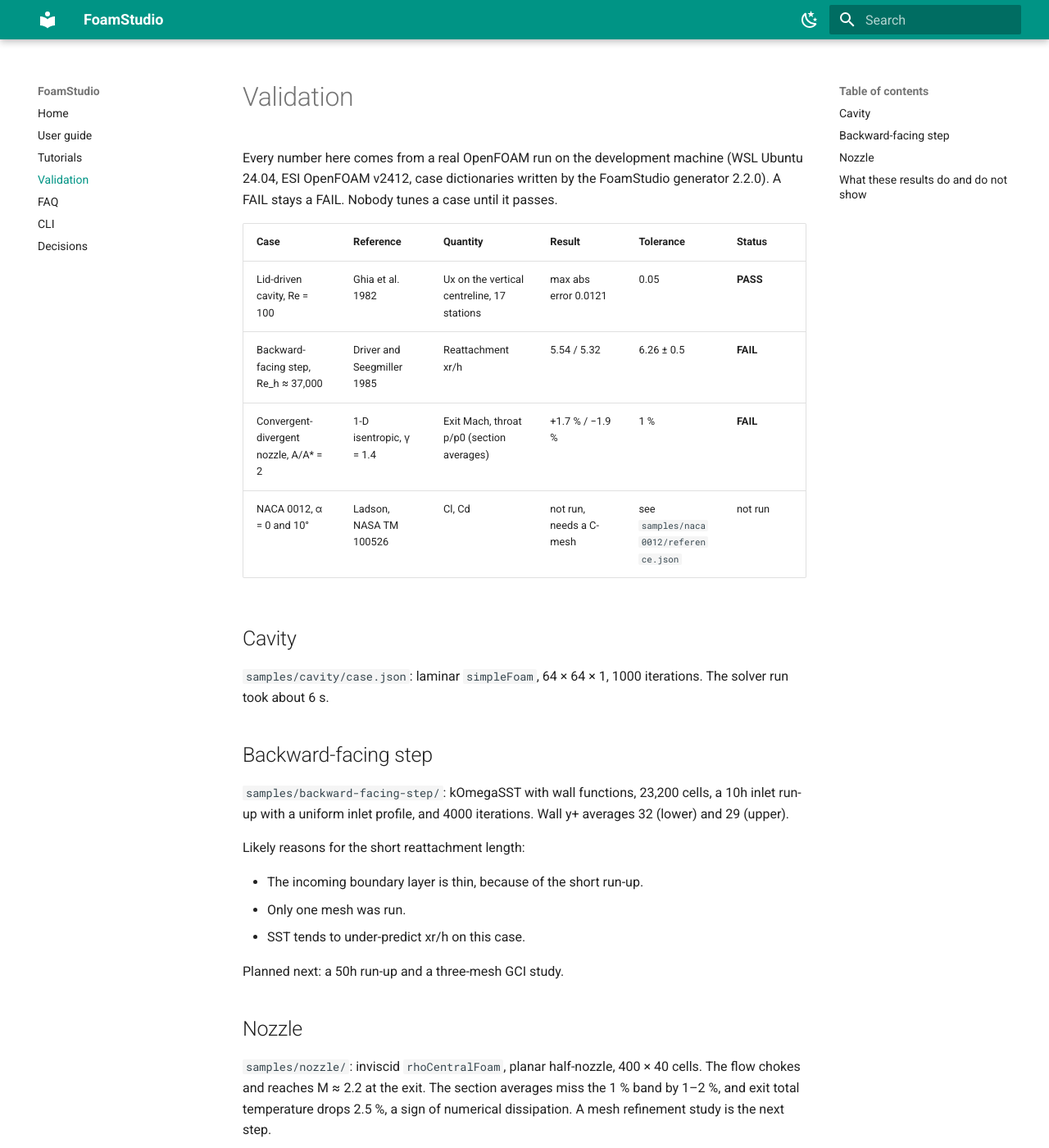
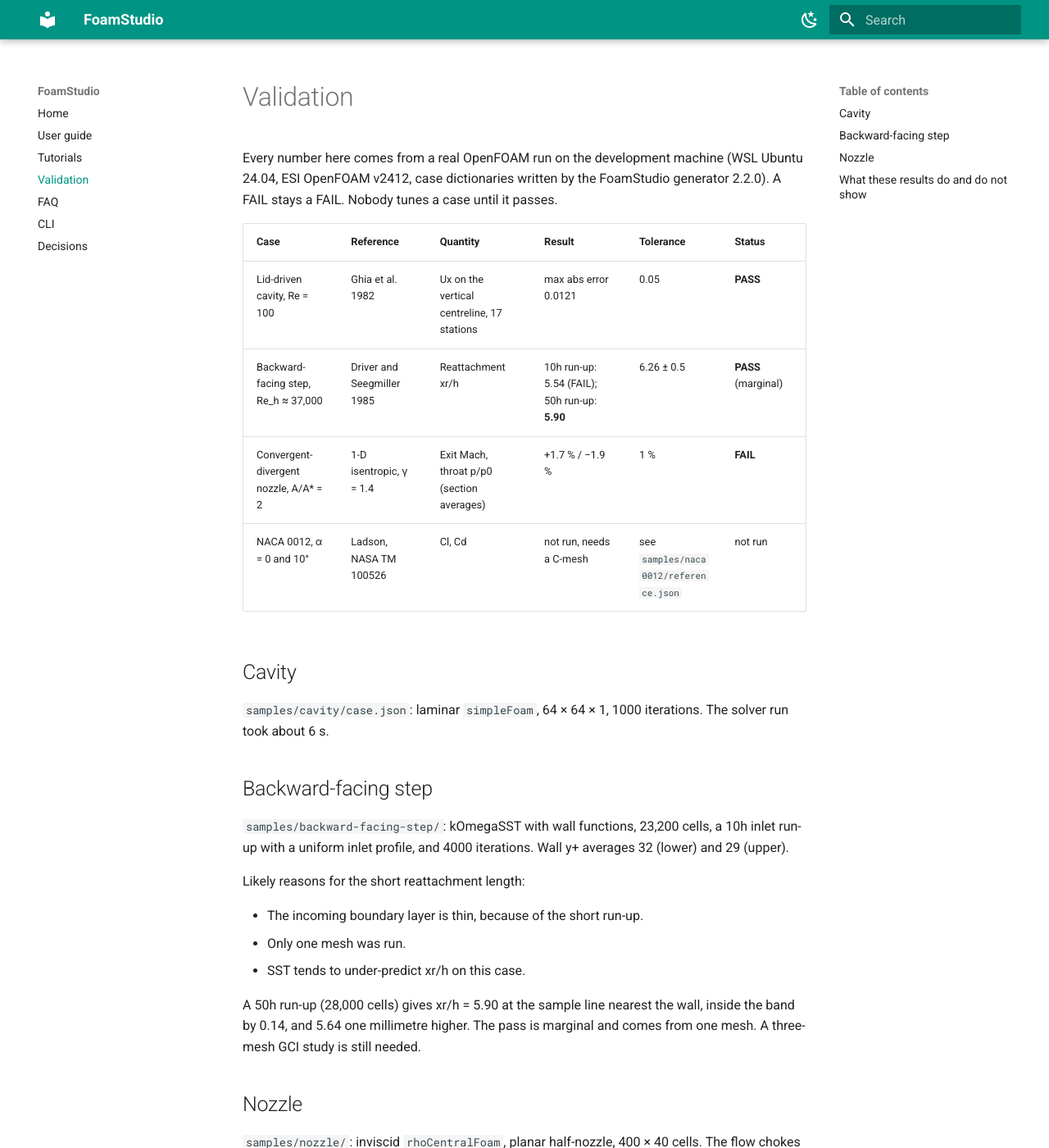
Before and after one commit to shanthoshkv/foamstudio, an MkDocs documentation site: the page built from docs/validation.md, in a window 1280 px wide and 1400 px high. Shown: the whole window at 82% size. Built offline with MkDocs 1.6.1 and Material for MkDocs 9.7.7, drawn with Linux system fonts in a browser that asks for light colours.

Commit message:
docs: step 50h run-up passes reattachment check (marginal)
xr/h 5.90 at the near-wall sample line vs 6.26 +/- 0.5; 5.64 at 1 mm. One mesh, no GCI.

Co-Authored-By: Claude Opus 5.5 <noreply@anthropic.com>

```diff
--- a/docs/validation.md
+++ b/docs/validation.md
@@ -5,7 +5,7 @@ Every number here comes from a real OpenFOAM run on the development machine (WSL
 | Case | Reference | Quantity | Result | Tolerance | Status |
 | --- | --- | --- | --- | --- | --- |
 | Lid-driven cavity, Re = 100 | Ghia et al. 1982 | Ux on the vertical centreline, 17 stations | max abs error 0.0121 | 0.05 | **PASS** |
-| Backward-facing step, Re_h ≈ 37,000 | Driver and Seegmiller 1985 | Reattachment xr/h | 5.54 / 5.32 | 6.26 ± 0.5 | **FAIL** |
+| Backward-facing step, Re_h ≈ 37,000 | Driver and Seegmiller 1985 | Reattachment xr/h | 10h run-up: 5.54 (FAIL); 50h run-up: **5.90** | 6.26 ± 0.5 | **PASS** (marginal) |
 | Convergent-divergent nozzle, A/A* = 2 | 1-D isentropic, γ = 1.4 | Exit Mach, throat p/p0 (section averages) | +1.7 % / −1.9 % | 1 % | **FAIL** |
 | NACA 0012, α = 0 and 10° | Ladson, NASA TM 100526 | Cl, Cd | not run, needs a C-mesh | see `samples/naca0012/reference.json` | not run |
 
@@ -23,7 +23,7 @@ Likely reasons for the short reattachment length:
 - Only one mesh was run.
 - SST tends to under-predict xr/h on this case.
 
-Planned next: a 50h run-up and a three-mesh GCI study.
+A 50h run-up (28,000 cells) gives xr/h = 5.90 at the sample line nearest the wall, inside the band by 0.14, and 5.64 one millimetre higher. The pass is marginal and comes from one mesh. A three-mesh GCI study is still needed.
 
 ## Nozzle
 
```
Also changed, not shown: CHANGELOG.md (+1 -0 lines), handoff.md (+1 -0 lines), samples/README.md (+2 -0 lines), 1 other file.
